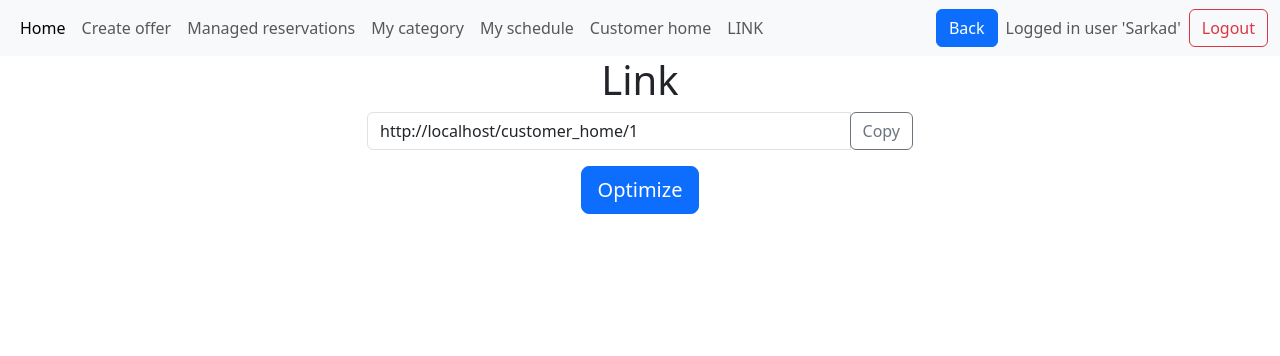
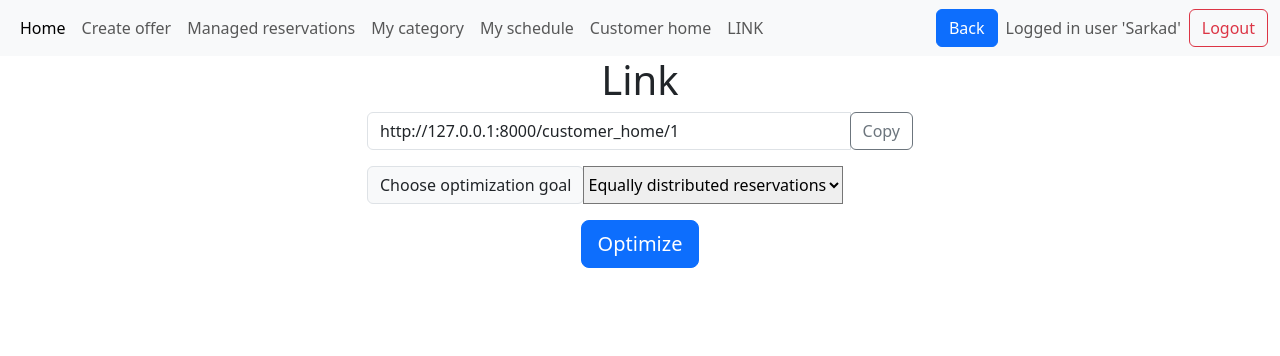
Before and after one commit to sarkadol/quickreserve, a Django app: page /manager_link/1 in a window 1280 px wide. Shown: the top 356 px of the page. Run offline with Django 4.2, Linux system fonts and the light colour scheme; a user stored in the database is signed in; data comes from the database, SQL or seed files in the repository; both versions use the stored data as it was after the commit; some libraries are stand-ins or nearby versions.

Commit message:
choose optimization - dropdown select

```diff
--- a/base/admin.py
+++ b/base/admin.py
@@ -38,4 +38,5 @@ admin.site.register(models.Pricing)
 admin.site.register(models.Reservation)
 admin.site.register(models.Category)
 admin.site.register(models.Unit)
+admin.site.register(models.ManagerProfile)
 #admin.site.register(models.ReservationSlot)
--- a/base/models.py
+++ b/base/models.py
@@ -16,6 +16,17 @@ from django.utils import timezone
     category = models.ForeignKey('Category', on_delete=models.CASCADE)"""
 # probably do not need this, as the pricing is like ForeignKey in Category
 
+class ManagerProfile(models.Model):
+    user = models.OneToOneField(User, on_delete=models.CASCADE, related_name='managerprofile')
+    optimization_strategy = models.CharField(max_length=30, default='min_units', choices=[
+        ('min_units', 'Minimal units usage'),
+        ('equally_distributed', 'Equally distributed reservations')
+    ])
+    manager_link = models.URLField(max_length=200, blank=True)
+
+
+    def __str__(self):
+        return self.user.username
 
 class Offer(models.Model):
     # offer_id = models.IntegerField(primary_key=True)
--- a/base/urls.py
+++ b/base/urls.py
@@ -27,6 +27,7 @@ urlpatterns = [
     path('manager_link/<int:manager_id>', views.manager_link, name='manager_link'),
     path('optimize', views.optimize, name='optimize'),
     path('reserve-slot', views.reserve_slot, name='reserve_slot'),
+    path('save_optimization_strategy', views.save_optimization_strategy, name='save_optimization_strategy'),
 
 
 
--- a/base/views.py
+++ b/base/views.py
@@ -1221,13 +1221,16 @@ def manager_link(request, manager_id=None):
     base_url = f"{request.scheme}://{request.get_host()}"
     # Construct the full path with the manager_id
     link = f"{base_url}/customer_home/{manager_id}"
-    return render(request, "manager_link.html", {"link": link})
+    profile = request.user.managerprofile
+    return render(request, "manager_link.html", {'profile': profile})
 
 
 # @login_required
 def optimize(request):
     print("optimized clicked")
     current_user = request.user
+    profile = request.user.managerprofile
+
     print("current_user: ", current_user)
     categories = Category.objects.filter(
         belongs_to_offer__manager_of_this_offer=current_user, category_name="bazén"
@@ -1235,6 +1238,7 @@ def optimize(request):
 
     start_day = timezone.now().date()  # + timezone.timedelta(days=1)
     start_day = date(2024,4,11)
+    strategy="equally_distributed"
     # Assuming you have a function to optimize categories
     try:
         for i in range(1):  # Loop through the next 7 days from today
@@ -1242,7 +1246,7 @@ def optimize(request):
             for category in categories:
                 # Optimize each category for the current day in the loop
                 print("OPTIMALIZUJI DEN", day_to_optimize)
-                optimize_category(category, day_to_optimize)
+                optimize_category(category, strategy,day_to_optimize)
 
         print("HOTOVO")
         success_message = "Categories successfully optimized."
@@ -1255,5 +1259,19 @@ def optimize(request):
 
     # Redirect to a new URL where messages can be displayed or refresh the same page
     return render(
-        request, "manager_link.html"
+        request, "manager_link.html",{'profile':profile}
+
     )  # Replace 'some-view-name' with the actual view you want to redirect to
+
+def save_optimization_strategy(request):
+    print("save_optimization_strategy")
+    if request.method == "POST":
+        strategy = request.POST.get('optimizationStrategy')
+        profile = request.user.managerprofile  # Adjusted to use managerprofile
+        profile.optimization_strategy = strategy
+        profile.save()
+        message="Your optimization strategy has been updated to: " + profile.get_optimization_strategy_display()
+        messages.success(request, message)
+        #return redirect('manager_link',{'current_strategy': strategy})
+        return render(request, 'manager_link.html',{'profile': profile})  # Redirect to the appropriate settings page or wherever suitable
+    return render(request, 'manager_link.html',{'profile': profile})  # Render settings page on GET or if POST fails
--- a/templates/main.html
+++ b/templates/main.html
@@ -6,7 +6,13 @@
     <meta http-equiv="X-UA-Compatible' content=" IE=edge">
     <title>Quickreserve</title>
     <meta name="viewport" content='width=device-width, initial-scale=1'>
+    <!-- First include Popper.js for dropdowns-->
+    <script src="https://cdn.jsdelivr.net/npm/@popperjs/core@2.11.6/dist/umd/popper.min.js"></script>
+    <!-- Then include Bootstrap JS -->
+    <script src="https://cdn.jsdelivr.net/npm/bootstrap@5.3.0/dist/js/bootstrap.min.js"></script>
+
     <!--bootstrap-->
+    <script scr="https://unpkg.com/@popperjs/core@2"></script>
     <script src="https://cdn.jsdelivr.net/npm/bootstrap@5.3.3/dist/js/bootstrap.bundle.min.js"
         integrity="sha384-YvpcrYf0tY3lHB60NNkmXc5s9fDVZLESaAA55NDzOxhy9GkcIdslK1eN7N6jIeHz"
         crossorigin="anonymous"></script>
@@ -15,6 +21,7 @@
     <link rel="stylesheet" href="https://cdn.jsdelivr.net/npm/bootstrap-icons@1.9.1/font/bootstrap-icons.css">
     <link rel="stylesheet" type="text/css" href="{% static 'css/style.css' %}">
     <!--bootstrap-->
+
 </head>
 
 
--- a/templates/manager_link.html
+++ b/templates/manager_link.html
@@ -8,7 +8,7 @@
         <div class="col-md-6">
             <h1 class="text-center">Link</h1>
             <div class="input-group mb-3">
-                <input type="text" class="form-control" id="linkToCopy" value="{{ link }}" readonly>
+                <input type="text" class="form-control" id="linkToCopy" value="{{ profile.manager_link }}" readonly>
                 <div class="input-group-append">
                     <button class="btn btn-outline-secondary" type="button" id="copyButton">Copy</button>
                 </div>
@@ -19,33 +19,58 @@
             </div>
             <!-- Space between buttons -->
             <div class="mb-3"></div>
+
+
+            <form method="POST" action="{% url 'save_optimization_strategy' %}">
+                {% csrf_token %}
+                <div class="input-group mb-3">
+                    <div class="input-group-prepend">
+                        <label class="input-group-text" for="optimizationStrategy">Choose optimization goal</label>
+                    </div>
+                    <select class="custom-select" id="optimizationStrategy" name="optimizationStrategy">
+                        <option value="min_units" {% if profile.optimization_strategy == "min_units" %}selected{% endif %}>Minimal units usage</option>
+                        <option value="equally_distributed" {% if profile.optimization_strategy == "equally_distributed" %}selected{% endif %}>Equally distributed reservations</option>
+                    </select>
+                </div>
+            </form>
             <!-- Center-align the Optimize button -->
             <div class="d-flex justify-content-center">
                 <!-- New Optimize Button, larger size -->
-                 <a href="{% url 'optimize' %}" class="btn btn-primary btn-lg" type="button" id="optimizeButton">Optimize</a>
+                <a href="{% url 'optimize' %}" class="btn btn-primary btn-lg" type="button"
+                    id="optimizeButton">Optimize</a>
             </div>
+
         </div>
     </div>
 </div>
 
 <script>
-document.getElementById("copyButton").onclick = function() {
+     document.getElementById('optimizationStrategy').addEventListener('change', function() {
+        this.form.submit();  // Automatically submit the form when the select value changes
+        console.log("form submitted")
+    });
+    document.getElementById("copyButton").onclick = function () {
         var copyText = document.getElementById("linkToCopy");
         var copyAlert = document.getElementById("copyAlert");
 
         // Copy text
         copyText.select();
         copyText.setSelectionRange(0, 99999); // For mobile devices
-    navigator.clipboard.writeText(copyText.value).then(function() {
+        navigator.clipboard.writeText(copyText.value).then(function () {
             // Show success message
             copyAlert.classList.remove("d-none");
             // Hide the alert after a few seconds
-        setTimeout(function() {
+            setTimeout(function () {
                 copyAlert.classList.add("d-none");
             }, 3000); // 3000ms = 3 seconds
-    }, function(err) {
+        }, function (err) {
             console.error('Could not copy text: ', err);
         });
     }
 </script>
+<!-- Include Popper.js -->
+<script src="https://cdn.jsdelivr.net/npm/@popperjs/core@2/dist/umd/popper.min.js"></script>
+<!-- Include Bootstrap JS -->
+<script src="https://cdn.jsdelivr.net/npm/bootstrap@5.3.0/dist/js/bootstrap.min.js"></script>
+
 {% endblock %}
```
Also changed, not shown: base/optimization.py (+12 -1 lines), users/forms.py (+27 -6 lines), users/views.py (+5 -2 lines), base/migrations/0037_managerprofile.py (added), base/migrations/0038_alter_managerprofile_user.py (added), base/migrations/0039_managerprofile_manager_link.py (added), db.sqlite3. Lines whose indentation alone changed are shown as unchanged.
